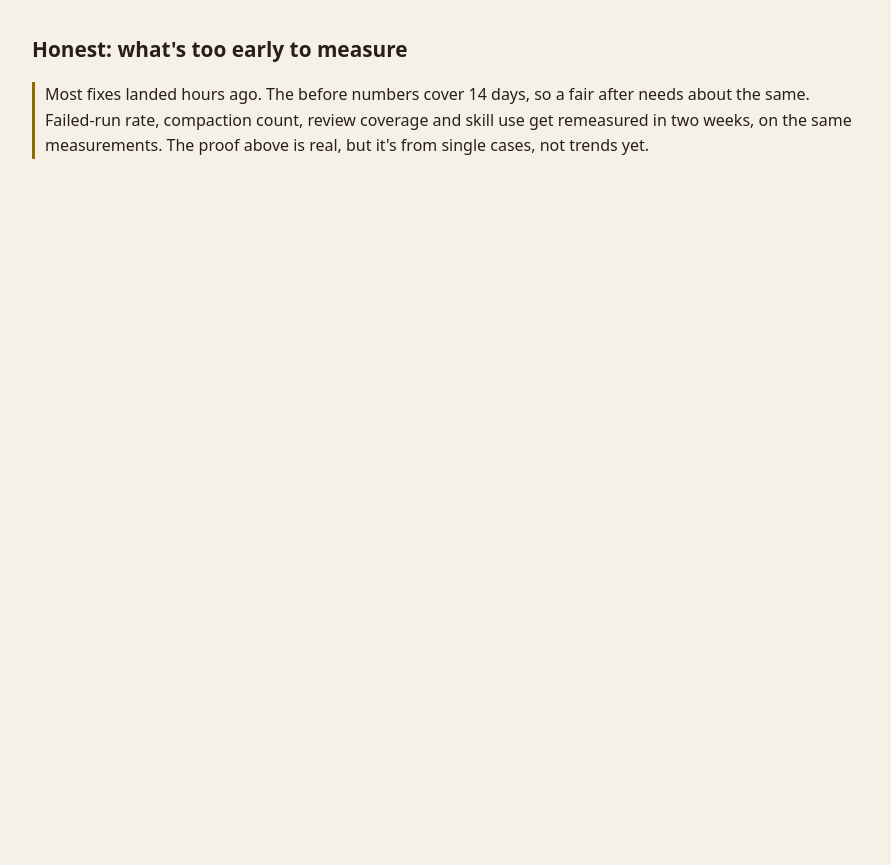
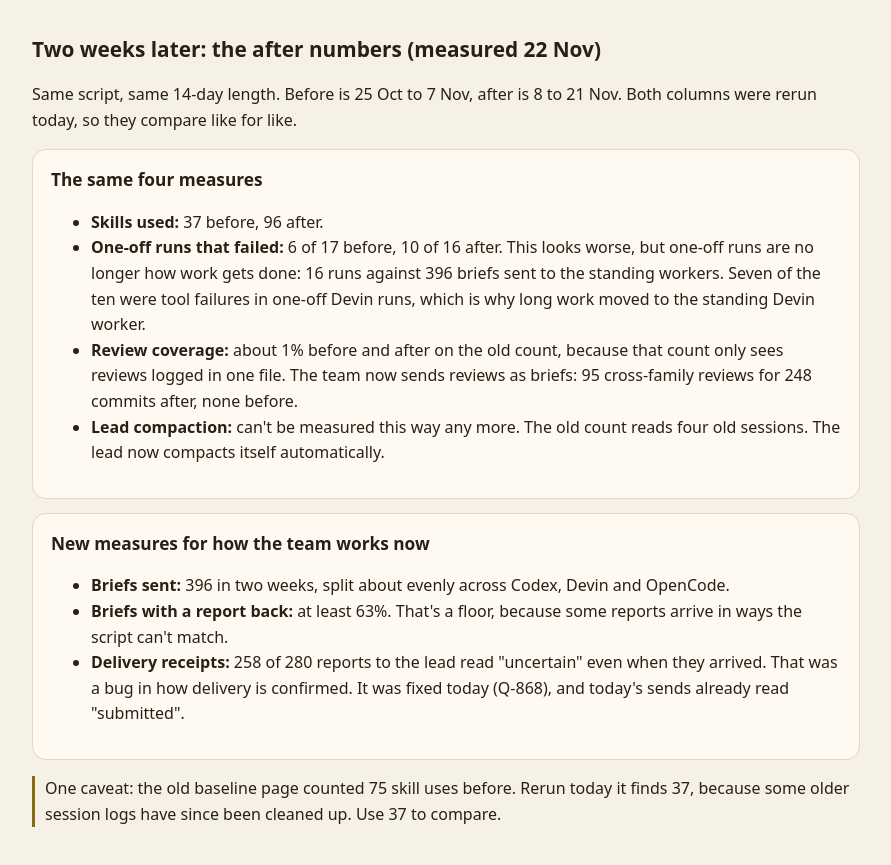
Before and after one commit to Casper5253/herdr-orchestration, a plain HTML site: page docs/greats/what-changed.html in a window 1280 px wide. Shown: the part 3421-4286 px from the top of the page, without its empty margins (194-1085 px from the left). Before the commit the page ends 3660 px from the top, so only its background shows below. Drawn offline with Linux system fonts and the light colour scheme.

Commit message:
Q-210: greats overview gets the 14-day after numbers, like for like, plus the pane-era measures
Co-Authored-By: Claude Opus 5.5 <noreply@anthropic.com>

```diff
--- a/docs/greats/what-changed.html
+++ b/docs/greats/what-changed.html
@@ -126,8 +126,24 @@ code{background:var(--chip);padding:1px 5px;border-radius:5px;font-size:.88em}
 </ul>
 </div>
 
-<h2>Honest: what's too early to measure</h2>
-<p class="early">Most fixes landed hours ago. The before numbers cover 14 days, so a fair after needs about the same. Failed-run rate, compaction count, review coverage and skill use get remeasured in two weeks, on the same measurements. The proof above is real, but it's from single cases, not trends yet.</p>
+<h2>Two weeks later: the after numbers (measured 22 Nov)</h2>
+<p>Same script, same 14-day length. Before is 25 Oct to 7 Nov, after is 8 to 21 Nov. Both columns were rerun today, so they compare like for like.</p>
+<div class="card"><h3>The same four measures</h3>
+<ul>
+<li><b>Skills used:</b> 37 before, 96 after.</li>
+<li><b>One-off runs that failed:</b> 6 of 17 before, 10 of 16 after. This looks worse, but one-off runs are no longer how work gets done: 16 runs against 396 briefs sent to the standing workers. Seven of the ten were tool failures in one-off Devin runs, which is why long work moved to the standing Devin worker.</li>
+<li><b>Review coverage:</b> about 1% before and after on the old count, because that count only sees reviews logged in one file. The team now sends reviews as briefs: 95 cross-family reviews for 248 commits after, none before.</li>
+<li><b>Lead compaction:</b> can't be measured this way any more. The old count reads four old sessions. The lead now compacts itself automatically.</li>
+</ul>
+</div>
+<div class="card"><h3>New measures for how the team works now</h3>
+<ul>
+<li><b>Briefs sent:</b> 396 in two weeks, split about evenly across Codex, Devin and OpenCode.</li>
+<li><b>Briefs with a report back:</b> at least 63%. That's a floor, because some reports arrive in ways the script can't match.</li>
+<li><b>Delivery receipts:</b> 258 of 280 reports to the lead read "uncertain" even when they arrived. That was a bug in how delivery is confirmed. It was fixed today (Q-868), and today's sends already read "submitted".</li>
+</ul>
+</div>
+<p class="early">One caveat: the old baseline page counted 75 skill uses before. Rerun today it finds 37, because some older session logs have since been cleaned up. Use 37 to compare.</p>
 </main>
 </body>
 </html>
```
